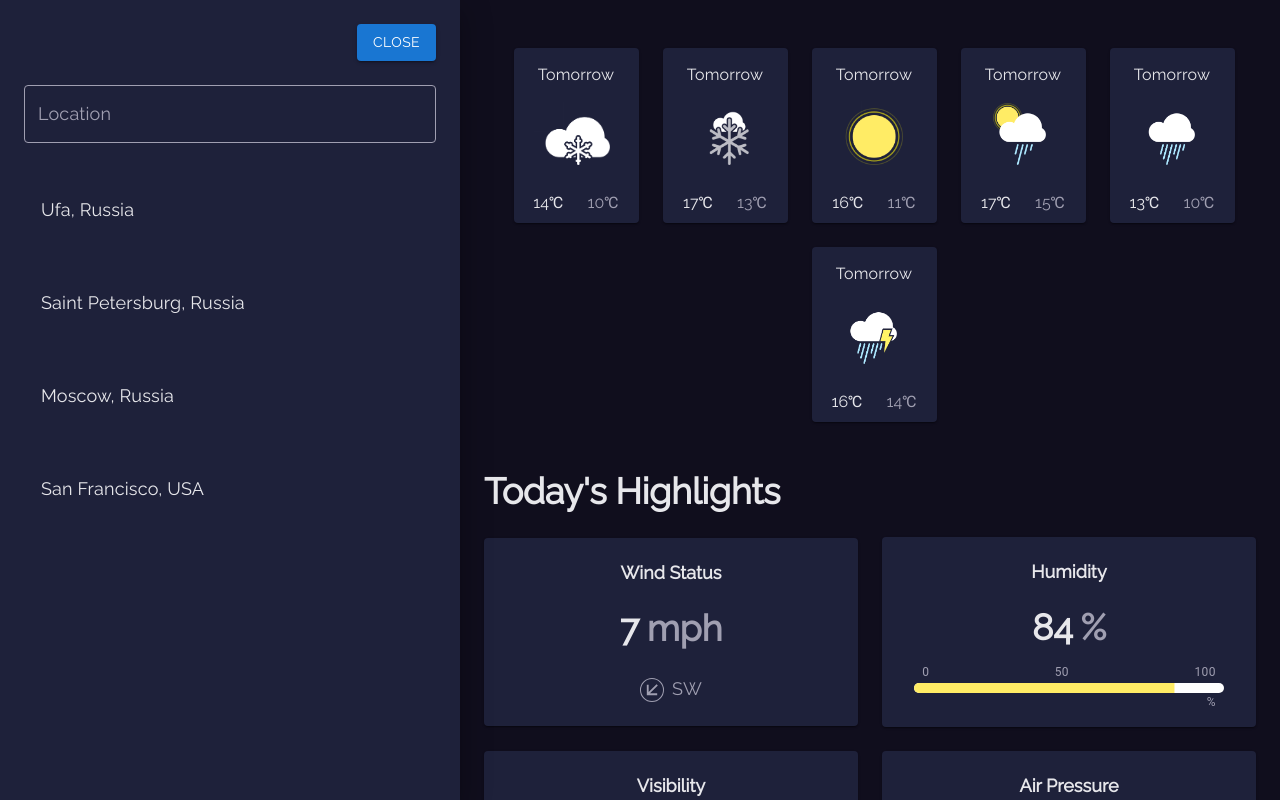
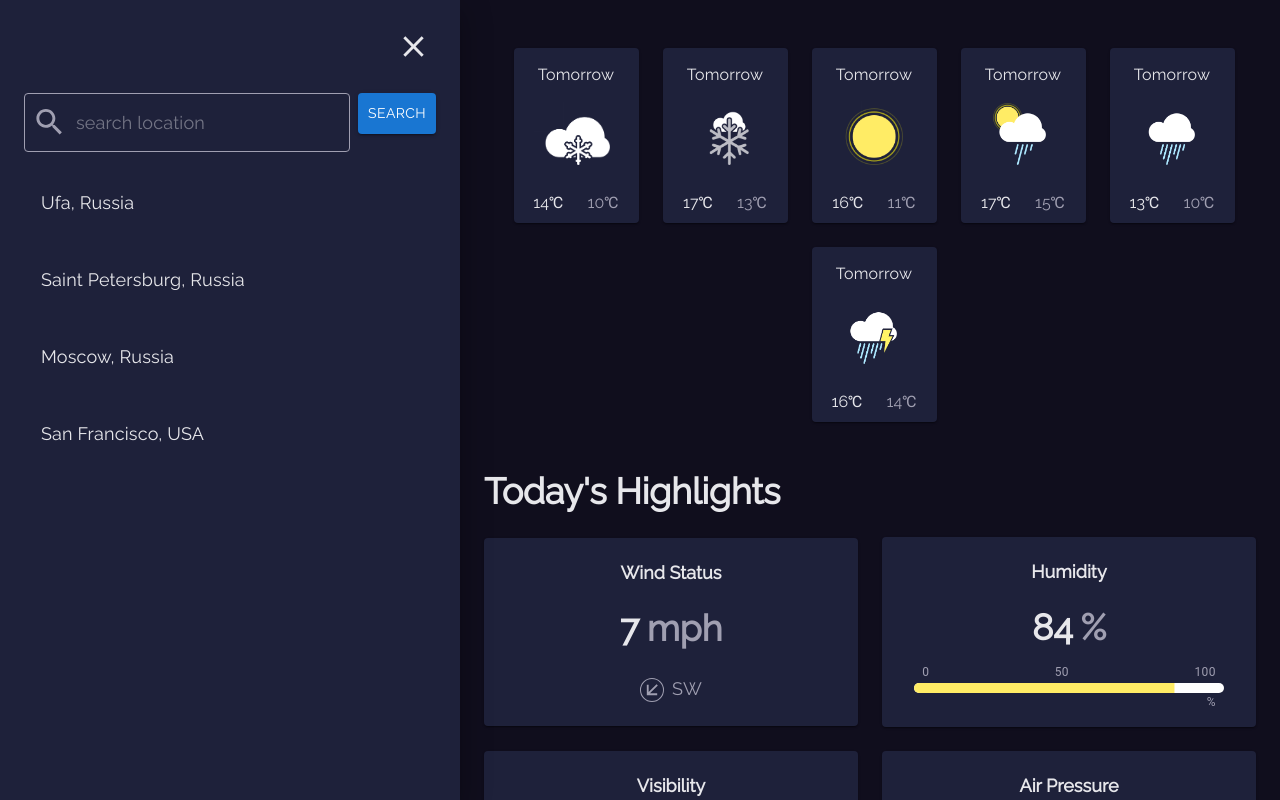
Before and after one commit to bloomkicks/weather-app, a Next.js app: page / in a window 1280 px wide. Both pictures are taken after a click on the button "SEARCH FOR PLACES". Shown: the top 800 px of the page. Built offline with nearby package versions, Linux system fonts and the light colour scheme.

Commit message:
created a <SearchDrawer /> and its ui part + created a location store + wrongly implemented onSearch on <SearchField />

```diff
--- a/components/hero/Hero.tsx
+++ b/components/hero/Hero.tsx
@@ -1,3 +1,5 @@
+import { RootState } from "../../store";
+import { useSelector } from "react-redux";
 import React, { useState } from "react";
 import {
   Typography,
@@ -13,6 +15,9 @@ import SearchDrawer from "../search/SearchDrawer";
 import Images from "./Images";
 
 const Hero = () => {
+  const location = useSelector(
+    (state: RootState) => state.location.current
+  );
   const [isSearchOpen, setIsSearchOpen] =
     useState<boolean>(false);
 
@@ -29,7 +34,10 @@ const Hero = () => {
       pb={6}
       bgcolor="background.paper"
     >
-      <SearchDrawer open={isSearchOpen} onClose={() => setIsSearchOpen(false)} />
+      <SearchDrawer
+        open={isSearchOpen}
+        onClose={() => setIsSearchOpen(false)}
+      />
       <Stack
         width="100%"
         direction="row"
@@ -75,7 +83,7 @@ const Hero = () => {
       >
         Shower
       </Typography>
-      <Typography color="text.secondary">
+      <Typography color="text.secondary" mb={2}>
         Today
         <Box component="span" display="inline-block" mx={2}>
           •
@@ -86,7 +94,7 @@ const Hero = () => {
         <LocationOn
           sx={{ verticalAlign: "bottom", mr: "2px" }}
         />
-        Helsinki
+        {location.location}
       </Typography>
     </Stack>
   );
--- a/components/search/LocationList.tsx
+++ b/components/search/LocationList.tsx
@@ -19,10 +19,29 @@ const LocationList = ({}: { locations?: Location[] }) => {
             py: 2.5,
             border: "1px solid",
             borderColor: "transparent",
+            position: "relative",
+            transition: "border-color 100ms ease-out",
+            "&::after": {
+              content: '""',
+              width: "0.6rem",
+              height: "0.6rem",
+              border: "3.05px solid transparent",
+              display: "none",
+              position: "absolute",
+              transition: "border 5s ease-out",
+              top: "50%",
+              right: "20px",
+              transform: "translateY(-50%) rotate(45deg)",
+            },
             ":hover": {
               borderColor: "text.secondary",
+              "&::after": {
+                display: "block",
+                borderTopColor: "text.primary",
+                borderRightColor: "text.primary",
+              },
             },
-            my: 3,
+            my: 1,
           }}
         >
           {location.location}
--- a/components/search/SearchDrawer.tsx
+++ b/components/search/SearchDrawer.tsx
@@ -1,10 +1,10 @@
+import SearchField from "./SearchField";
+import Close from "@mui/icons-material/Close";
 import {
   Drawer,
-  Typography,
-  Box,
+  IconButton,
   Stack,
   Button,
-  TextField,
 } from "@mui/material";
 
 import LocationList from "./LocationList";
@@ -20,6 +20,7 @@ const SearchDrawer = ({
   return (
     <Drawer
       open={open}
+      keepMounted
       sx={{
         "& .MuiPaper-root": {
           width: { xs: "100%", md: "460px" },
@@ -34,27 +35,19 @@ const SearchDrawer = ({
           alignItems: "stretch",
         }}
       >
-        <Button
-          variant="contained"
+        <IconButton
+          size="small"
           onClick={onClose}
-          sx={{ alignSelf: "flex-end" }}
+          sx={{
+            alignSelf: "flex-end",
+            color: "text.primary",
+            transition: "transform 1s ease-in-out",
+            transform: open ? "rotate(450deg)" : "rotate(0deg)",
+          }}
         >
-          Close
-        </Button>
-        <TextField
-          label="Location"
-          type="text"
-          variant="outlined"
-          sx={{
-            mt: 3,
-            "& .MuiOutlinedInput-notchedOutline": {
-              borderColor: "text.secondary",
-            },
-            "&.Mui-focused .MuiOutlinedInput-notchedOutline": {
-              borderColor: "text.primary",
-            },
-          }}
-        />
+          <Close fontSize="large" />
+        </IconButton>
+        <SearchField onSearch={onClose} />
         <LocationList />
       </Stack>
     </Drawer>
--- /dev/null
+++ b/components/search/SearchField.tsx
@@ -0,0 +1,70 @@
+import Location from "../../models/Location";
+import { locationActions } from "../../store/location";
+import { useDispatch } from "react-redux";
+import { Stack, Box, Button, TextField } from "@mui/material";
+import Search from "@mui/icons-material/Search";
+import React from "react";
+
+const SearchField = ({ onSearch }: { onSearch: () => void }) => {
+  const dispatch = useDispatch();
+
+  const clickHandler = () => {
+    dispatch(
+      locationActions.change(new Location("Saint Petersburg"))
+    );
+    onSearch();
+  };
+
+  return (
+    <Stack
+      direction="row"
+      mt={3}
+      sx={{
+        justfiyContent: "stretch",
+        alignItems: "flex-start",
+      }}
+      spacing={1}
+    >
+      <Box position="relative" width="100%">
+        <TextField
+          placeholder={"search location"}
+          type="text"
+          variant="outlined"
+          sx={{
+            left: 0,
+            top: 0,
+            width: "100%",
+            "& .MuiOutlinedInput-notchedOutline": {
+              borderColor: "text.secondary",
+            },
+            "&.Mui-focused .MuiOutlinedInput-notchedOutline": {
+              borderColor: "text.primary",
+            },
+            "& .MuiInputBase-input": {
+              pl: 6.5,
+            },
+          }}
+        ></TextField>
+        <Search
+          fontSize="large"
+          sx={{
+            position: "absolute",
+            left: "8px",
+            top: "50%",
+            transform: "translateY(-50%)",
+            color: "text.secondary",
+          }}
+        />
+      </Box>
+      <Button
+        variant="contained"
+        sx={{ py: 1 }}
+        onClick={clickHandler}
+      >
+        Search
+      </Button>
+    </Stack>
+  );
+};
+
+export default SearchField;
--- a/pages/_app.tsx
+++ b/pages/_app.tsx
@@ -1,3 +1,5 @@
+import store from "../store";
+import { Provider } from "react-redux";
 import ThemeProvider from "../components/layout/ThemeProvider";
 // import '../styles/variables.scss'
 // import '../styles/globals.scss'
@@ -7,7 +9,9 @@ import type { AppProps } from "next/app";
 function MyApp({ Component, pageProps }: AppProps) {
   return (
     <ThemeProvider>
-      <Component {...pageProps} />
+      <Provider store={store}>
+        <Component {...pageProps} />
+      </Provider>
     </ThemeProvider>
   );
 }
--- a/store/index.ts
+++ b/store/index.ts
@@ -1,8 +1,10 @@
 import { placeReducer } from './place'
+import { locationReducer } from './location'
 import { configureStore } from '@reduxjs/toolkit'
 
 const store = configureStore({
-  reducer: { place: placeReducer }
+  reducer: { place: placeReducer, location: locationReducer }
 })
 
+export type RootState = ReturnType<typeof store.getState>
 export default store
--- /dev/null
+++ b/store/location.ts
@@ -0,0 +1,21 @@
+import Location from "../models/Location";
+import { createSlice, PayloadAction } from "@reduxjs/toolkit";
+
+const initState: { current: Location } = {
+  current: new Location('Helsinki')
+}
+
+const locationSlice = createSlice({
+  name: 'location',
+  initialState: initState,
+  reducers: {
+    change(state: typeof initState, action: PayloadAction<Location>) {
+      state.current = action.payload
+
+      return state
+    }
+  }
+})
+
+export const locationReducer = locationSlice.reducer
+export const locationActions = locationSlice.actions
```
